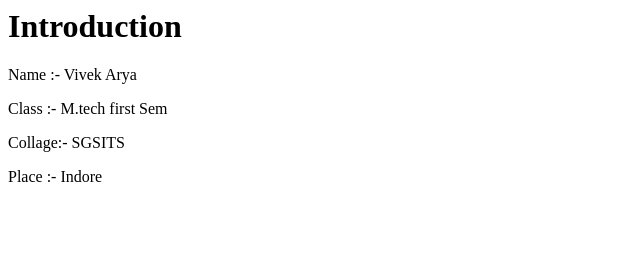
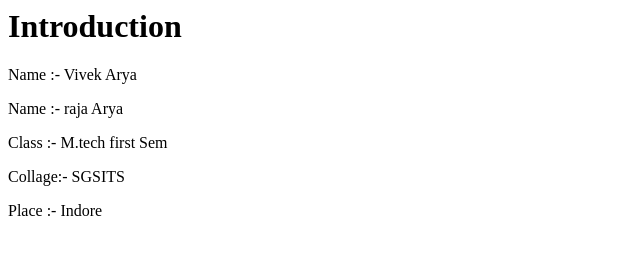
Before and after one commit to Vivek13061998/index, a plain HTML site: page index.html in a window 1280 px wide. Shown: the whole page, without its empty margins (0-640 px from the left). Drawn offline with Linux system fonts and the light colour scheme.

Commit message:
Update index.html

```diff
--- a/index.html
+++ b/index.html
@@ -5,6 +5,7 @@
 <body>
 <h1>Introduction</h1>
 <p>Name   :- Vivek Arya</p>
+  <p>Name   :- raja Arya</p>
 <p>Class  :- M.tech first Sem</p>
 <p>Collage:- SGSITS </p>
 <p>Place  :- Indore</p>
```
